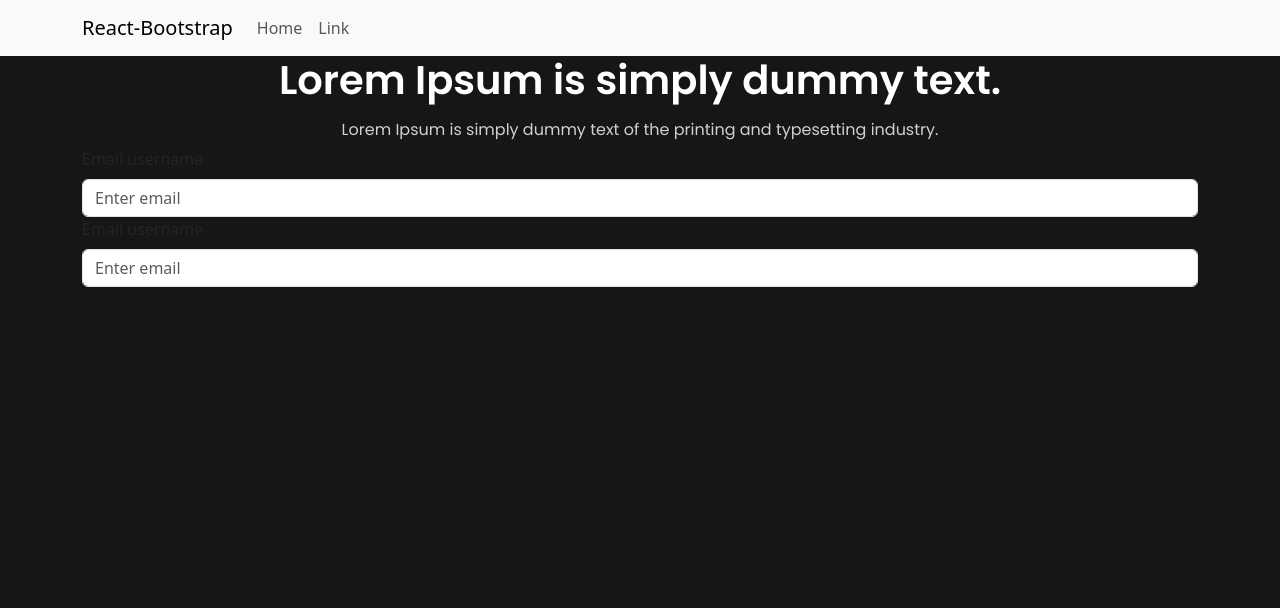
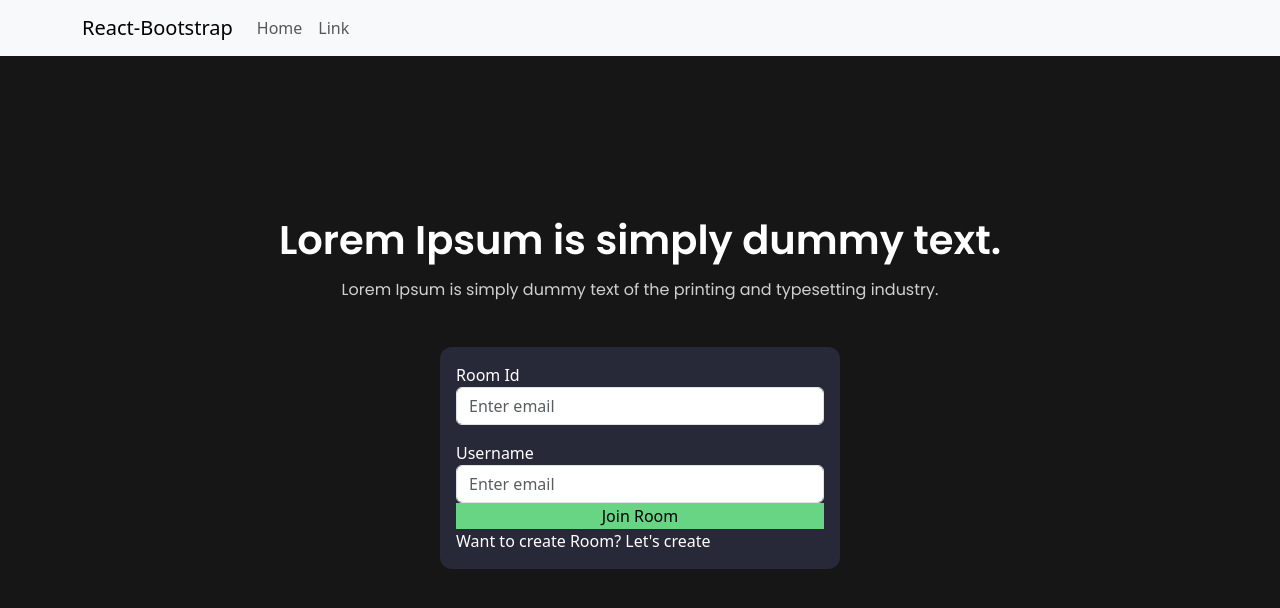
Before and after one commit to neeldoshii/InterviewPad, a React (Vite) app: page / in a window 1280 px wide. Shown: the top 608 px of the page. Built offline with nearby package versions, Linux system fonts and the light colour scheme.

Commit message:
Join Now Button CSS

```diff
--- a/src/App.css
+++ b/src/App.css
@@ -1,6 +1,5 @@
 body {
   background-color: #161616;
-
 }
 
 .title-heading{
@@ -10,6 +9,7 @@ body {
   font-style: normal;
   font-size: 40px;
   text-align: center;
+  margin-top: 20vh;
 }
 
 .subtitle-heading{
@@ -22,21 +22,17 @@ body {
   text-align: center;
 }
 
-/* .join-meeting{
-  width: 100vh;
-  align-content: center;
+.container-wrapper{
+  width: 100%;
+  display: flex;
+  justify-content: center;
+}
+.join-meeting{
+  margin-top: 40px;
+  width: 400px;
   display: flex;
   flex-direction: column;
+  background-color: #282938;
   padding: 16px;
-  background-color: #282938;
-  margin: 0 auto;
-  color : white
-} */
-
-.usernameLabel{
-
+  border-radius: 12px;
 }
-
-.username{
-  margin-top: 8px;
-}
--- a/src/App.jsx
+++ b/src/App.jsx
@@ -8,21 +8,21 @@ function App() {
   return (
     <div>
       <Header />
-      <div className="container">
-
-
+      <div style={{ height: "100vh" }} className="container">
         <h1 className='title-heading'>Lorem Ipsum is simply dummy text.</h1>
         <h2 className='subtitle-heading'>Lorem Ipsum is simply dummy text of the printing and typesetting industry.</h2>
         <div className='container-wrapper'>
-        <div className='join-meeting'>
-          <label for="exampleInputEmail1" className='usernameLabel'>Email username</label>
-          <input type="email" className="form-control username" id="exampleInputEmail1" aria-describedby="emailHelp" placeholder="Enter email"></input>
+          <div className='join-meeting'>
+            <label style={{color: "white"}} className='formLabels'> Room Id</label>
+            <input type="email" className="form-control formInputBS" id="exampleInputEmail1" aria-describedby="emailHelp" placeholder="Enter email"></input>
 
-          <label for="exampleInputEmail1" className='usernameLabel'>Email username</label>
-          <input type="email" className="form-control username" id="exampleInputEmail1" aria-describedby="emailHelp" placeholder="Enter email"></input>
+            <label style={{color: "white", marginTop : "16px"}} className='formLabels'>Username</label>
+            <input type="email" className="form-control formInputBS" id="exampleInputEmail1" aria-describedby="emailHelp" placeholder="Enter email"></input>
+
+            <button style={{backgroundColor:"#68D585", border:"0"}}className='joinRoomBtn'>Join Room</button>
+            <label style={{color: "white"}}> Want to create Room? Let's create</label>
+          </div>
         </div>
-        </div>
-
 
       </div>
     </div>
```
